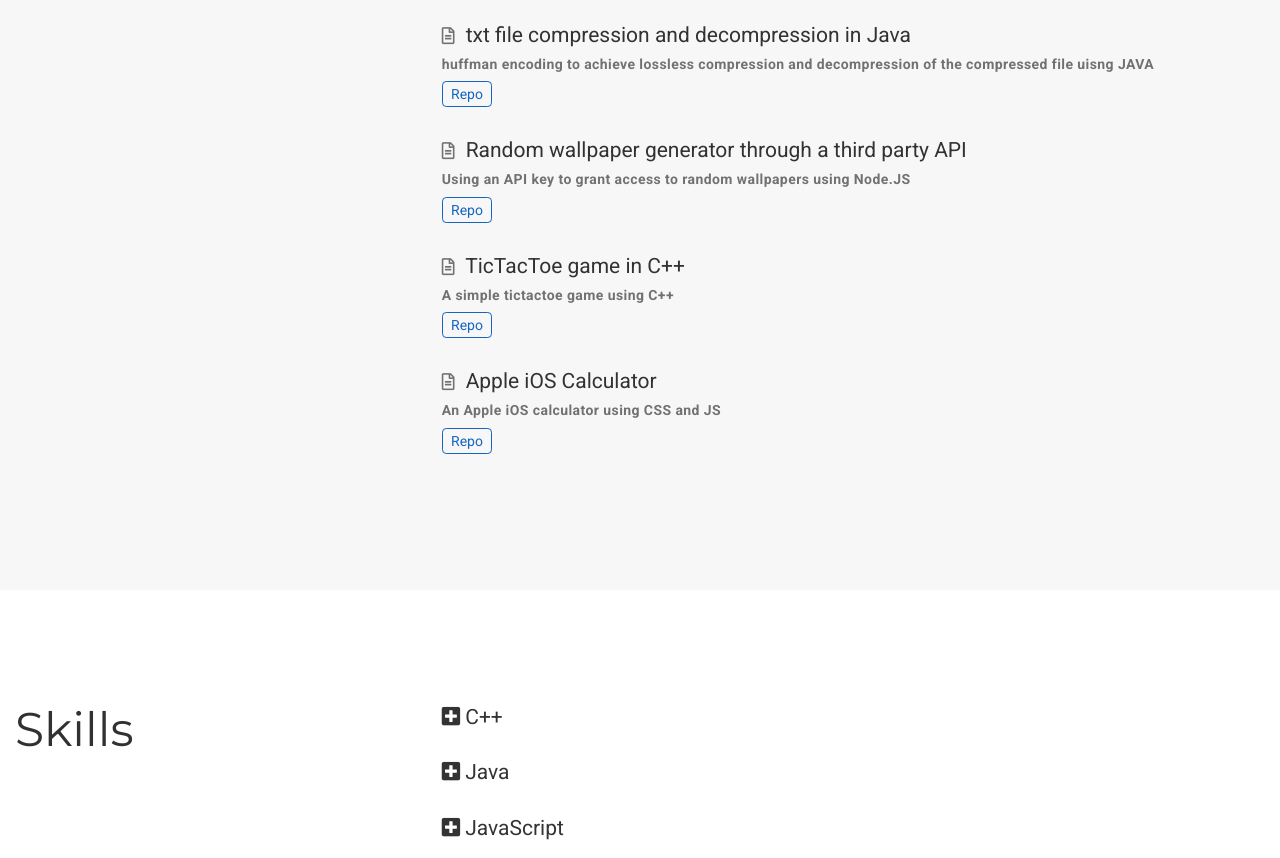
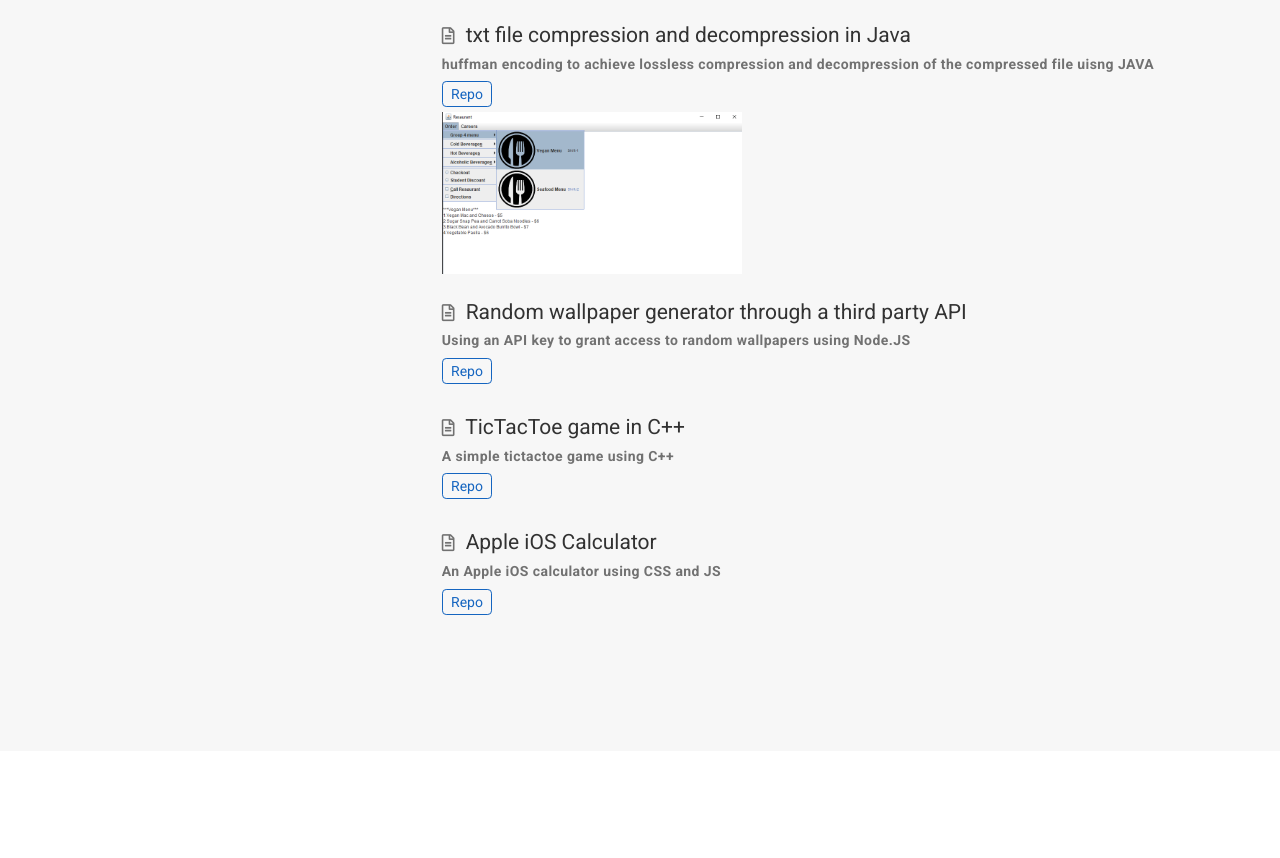
Before and after one commit to ArbenTemaj/ArbenTemaj.github.io, a plain HTML site: page index.html in a window 1280 px wide. Shown: the part 1506-2364 px from the top of the page. Drawn offline with nearby package versions, Linux system fonts and the light colour scheme; some icons are missing; files whose address does not match are found by name.

Commit message:
Update index.html

```diff
--- a/index.html
+++ b/index.html
@@ -372,6 +372,11 @@
   <a class="btn btn-outline-primary my-1 mr-1 btn-sm" href="https://github.com/ArbenTemaj/HuffmanEncoding-for-txt-files/tree/main" target="_blank" rel="noopener">
     Repo
   </a>
+    <div>
+    <img class="w3-round"
+           width="300" height="300"
+           src="/uploads/s5.png" alt="Arben Temaj">
+    </div>
   </div>
     </div>
 
```
